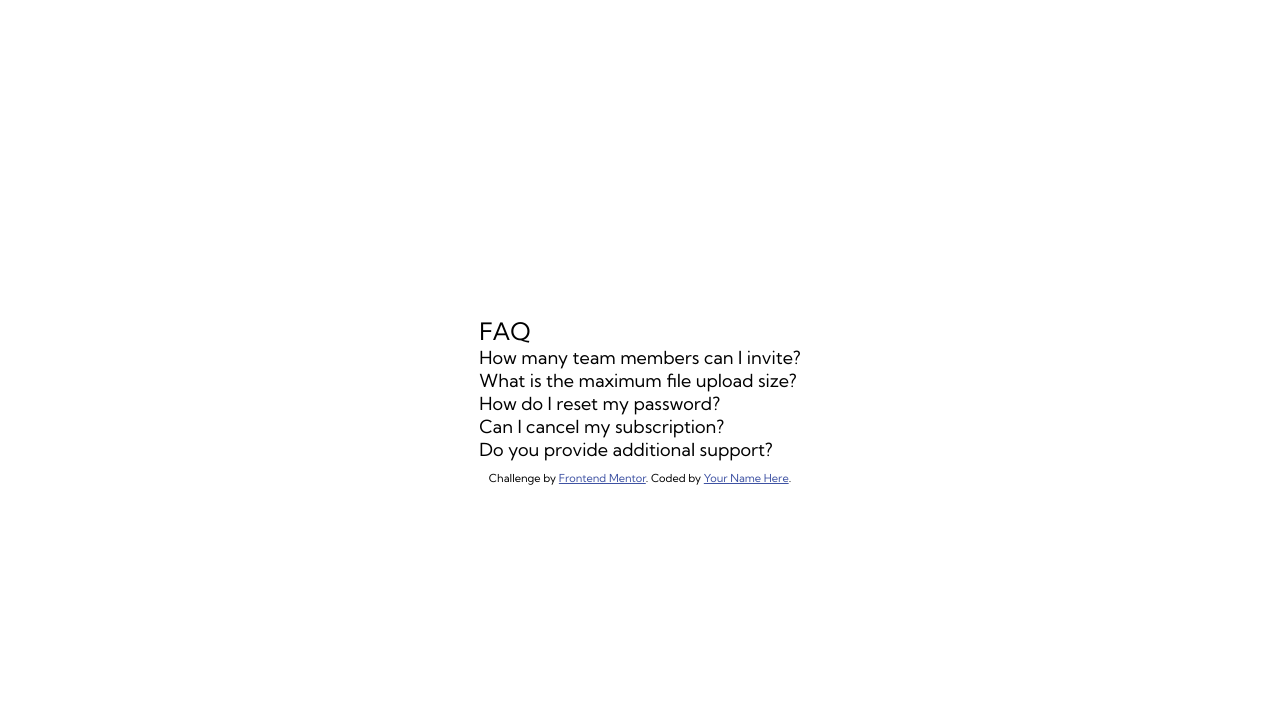
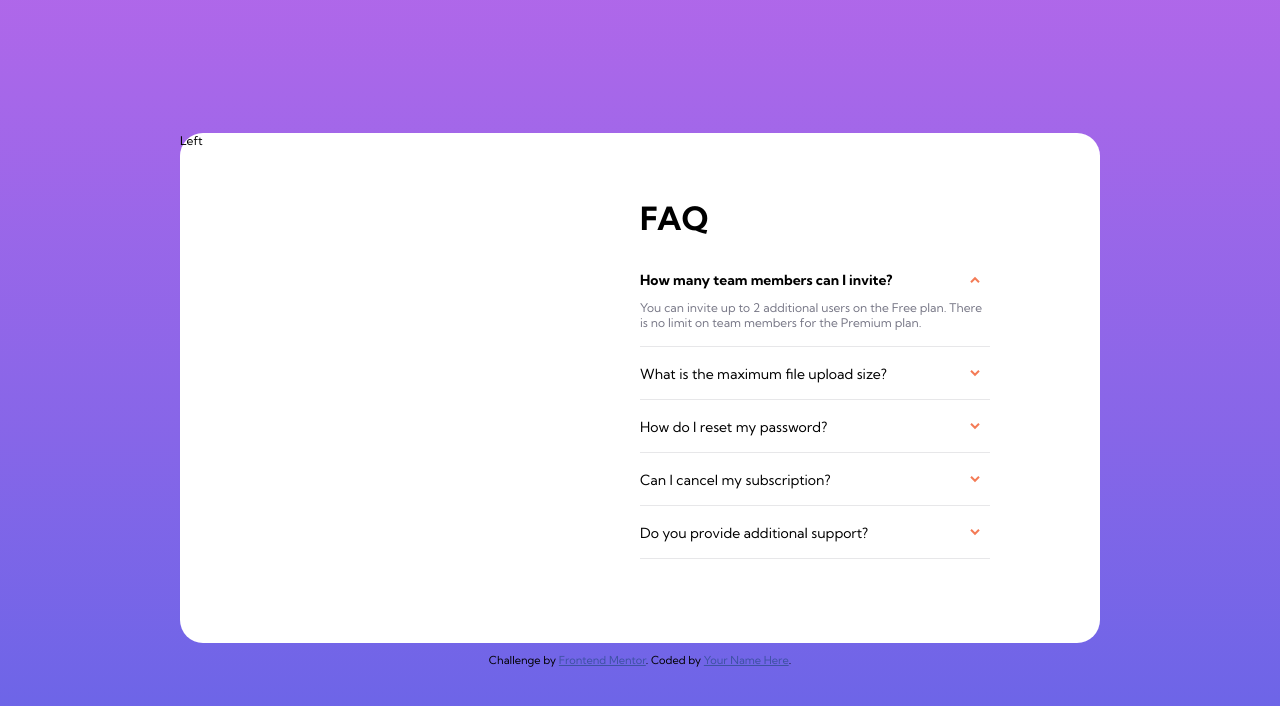
Before and after one commit to seapagan-fem/faq-accordian-card, a plain HTML site: page index.html in a window 1280 px wide. Both pictures are taken after a click on the element "How many team members can I invite?". Drawn offline with Linux system fonts and the light colour scheme.

Commit message:
complete accordian side

```diff
--- a/index.html
+++ b/index.html
@@ -22,12 +22,14 @@
   </head>
   <body>
     <main class="main-card">
+      <div>Left</div>
+      <div>
         <h1 class="main-heading">FAQ</h1>
         <div class="faq-item">
           <h2 class="faq-question">How many team members can I invite?</h2>
           <p class="faq-answer">
-          You can invite up to 2 additional users on the Free plan. There is no
-          limit on team members for the Premium plan.
+            You can invite up to 2 additional users on the Free plan. There is
+            no limit on team members for the Premium plan.
           </p>
         </div>
         <div class="faq-item">
@@ -40,8 +42,8 @@
         <div class="faq-item">
           <h2 class="faq-question">How do I reset my password?</h2>
           <p class="faq-answer">
-          Click “Forgot password” from the login page or “Change password” from
-          your profile page. A reset link will be emailed to you.
+            Click “Forgot password” from the login page or “Change password”
+            from your profile page. A reset link will be emailed to you.
           </p>
         </div>
         <div class="faq-item">
@@ -54,9 +56,10 @@
         <div class="faq-item">
           <h2 class="faq-question">Do you provide additional support?</h2>
           <p class="faq-answer">
-          Chat and email support is available 24/7. Phone lines are open during
-          normal business hours.
+            Chat and email support is available 24/7. Phone lines are open
+            during normal business hours.
           </p>
+        </div>
       </div>
     </main>
 
--- a/scripts/site.js
+++ b/scripts/site.js
@@ -0,0 +1,16 @@
+console.log("Javascript Loaded");
+
+const faqNodes = document.querySelectorAll(".faq-question");
+
+// handle the FAQ click
+const handleClick = (e) => {
+  const parent = e.target.parentNode;
+  faqNodes.forEach((element) => {
+    element.parentNode.classList.remove("active");
+  });
+  parent.classList.add("active");
+};
+// add click handlers to all FAQ elements
+faqNodes.forEach((element) => {
+  element.addEventListener("click", handleClick);
+});
--- a/styles/styles.css
+++ b/styles/styles.css
@@ -35,14 +35,65 @@ body {
   row-gap: 10px;
   justify-content: center;
   align-items: center;
+  background-image: linear-gradient(var(--soft-violet), var(--soft-blue));
+}
+
+.main-card {
+  width: 920px;
+  height: 510px;
+  display: grid;
+  grid-template-columns: repeat(2, 1fr);
+  background-color: white;
+  border-radius: 23px;
+}
+
+.main-heading {
+  font-weight: 700;
+  font-size: 32px;
+  padding: 65px 0 15px 0;
+}
+
+.faq-item {
+  padding: 18px 0 16px 0;
+  border-bottom: 1px solid var(--light-grayish-blue);
+  width: 350px;
+}
+
+.faq-item:not(.active):hover {
+  color: var(--soft-red);
 }
 
 .faq-question {
+  position: relative;
   cursor: pointer;
+  font-size: 14px;
+}
+
+.faq-question:after {
+  position: absolute;
+  content: "";
+  background-image: url("../images/icon-arrow-down.svg");
+  height: 7px;
+  width: 10px;
+  right: 10px;
+  top: 30%;
+}
+
+.active .faq-question:after {
+  transform: rotate(180deg);
 }
 
 .faq-answer {
   display: none;
+  padding-top: 11px;
+  color: var(--dark-grayish-blue);
+}
+
+.active .faq-question {
+  font-weight: 700;
+}
+.active .faq-answer {
+  display: block;
 }
 
 /* -------------------------- style the attribution ------------------------- */
```
Lines whose indentation alone changed are shown as unchanged.
